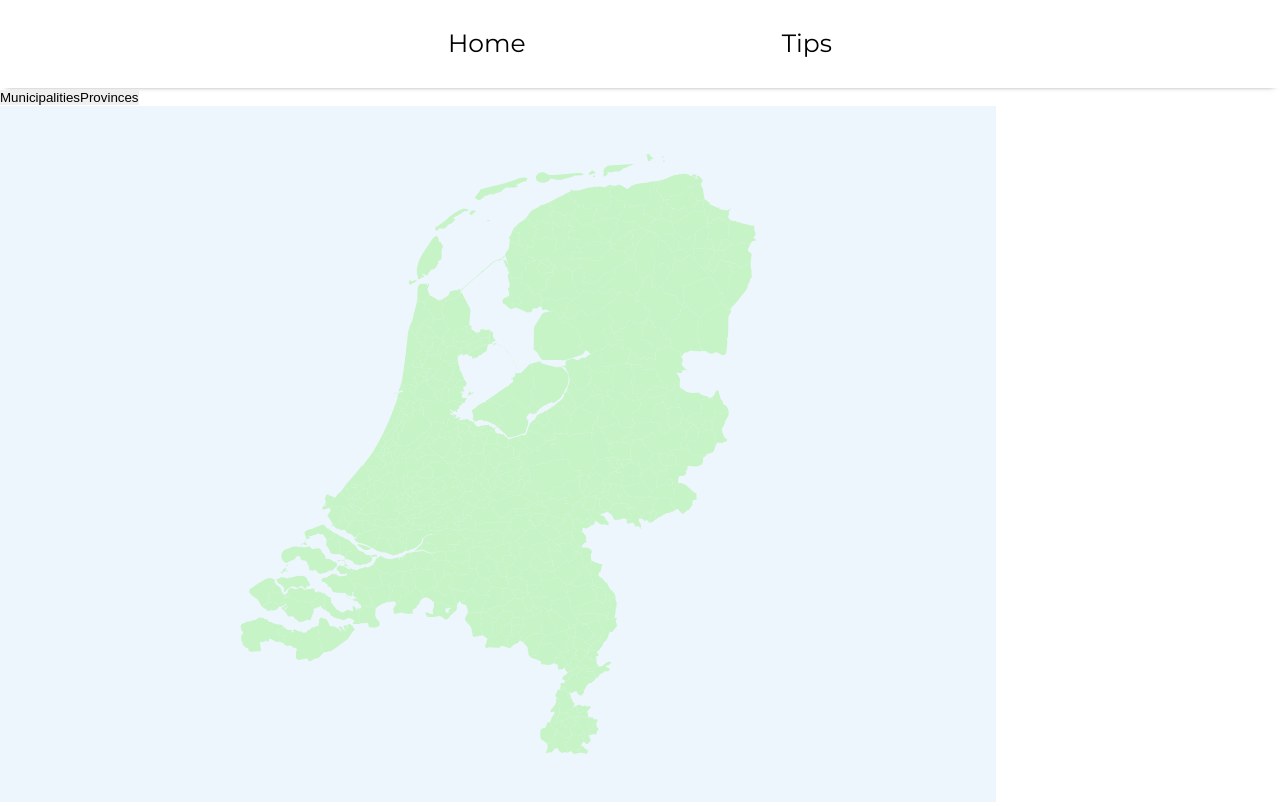
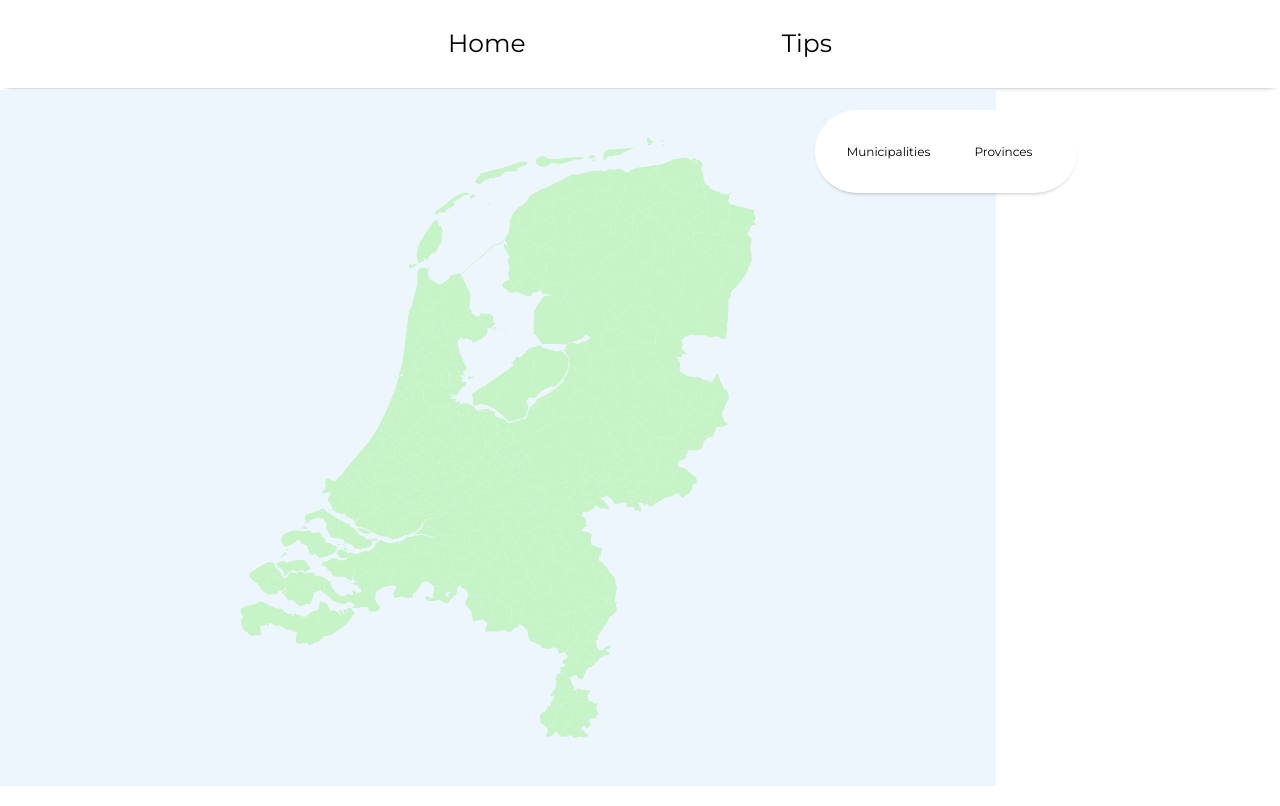
Before and after one commit to benl95/Empower, a React (Create React App) app: page / in a window 1280 px wide. Built offline with nearby package versions, Linux system fonts and the light colour scheme.

Commit message:
Style buttons

```diff
--- a/src/components/map.css
+++ b/src/components/map.css
@@ -1,6 +1,13 @@
+* {
+	margin: 0;
+	padding: 0;
+	border: 0;
+}
+
 svg {
 	background-color: #edf5fd;
 	padding: 3rem 3rem 3rem 3rem;
+	margin-top: 0.1rem;
 }
 
 svg .municipality:hover {
@@ -9,3 +16,40 @@ svg .municipality:hover {
 	cursor: pointer;
 	fill: #afb1af;
 }
+
+.buttonContainer {
+	width: 230px;
+	height: 83px;
+	border-radius: 502px;
+	position: absolute;
+	left: 815px;
+	top: 110px;
+	background-color: #ffffff;
+	box-shadow: 0px 3px 6px -6px #000000;
+	display: flex;
+	justify-content: space-around;
+	align-items: center;
+	padding: 0 1rem 0 1rem;
+}
+
+.buttonContainer button {
+	background-color: Transparent;
+	background-repeat: no-repeat;
+	border: none;
+	cursor: pointer;
+	overflow: hidden;
+	outline: none;
+	font-family: 'Montserrat';
+	font-size: 12px;
+	font-weight: 400;
+	height: 50%;
+	width: 80%;
+}
+
+.buttonContainer button:focus {
+	background-color: #06e520;
+	color: #ffffff;
+	border-radius: 25px;
+	width: 70%;
+	padding: 0 1rem 0 1rem;
+}
```
